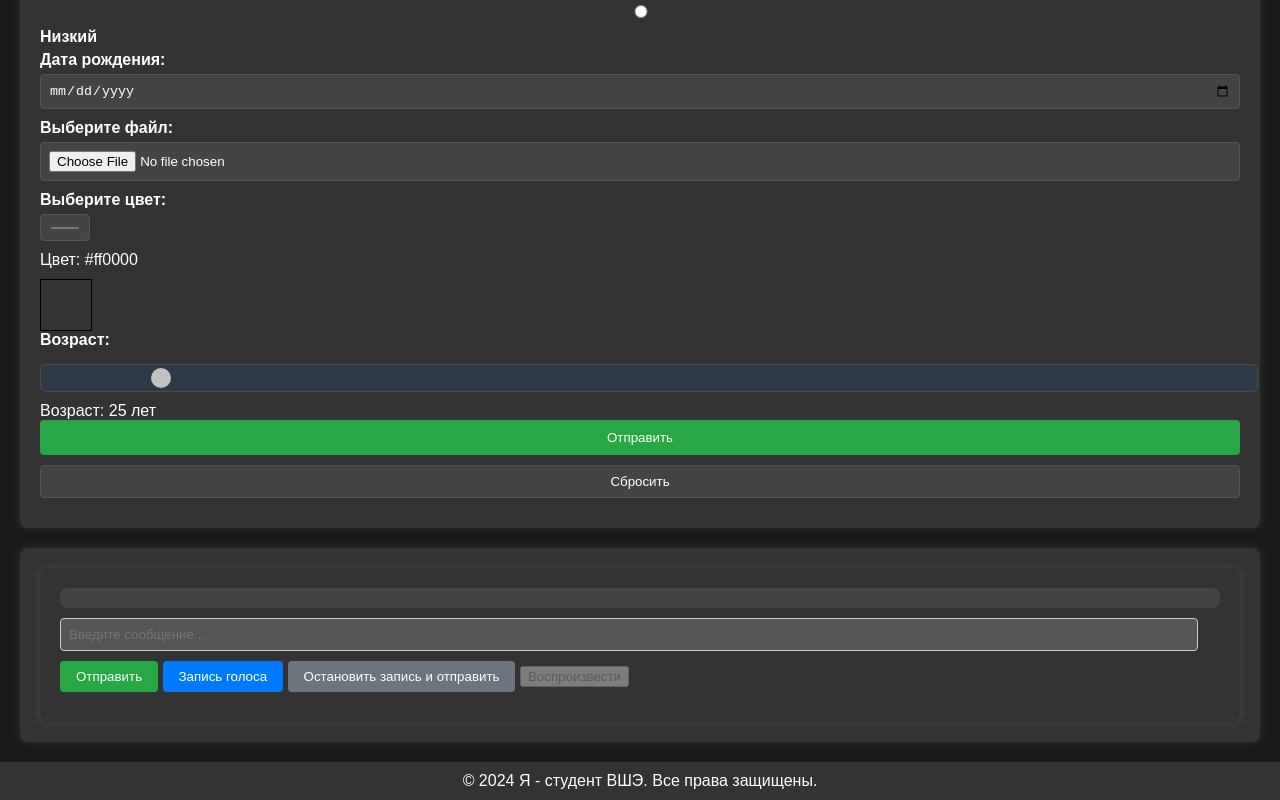
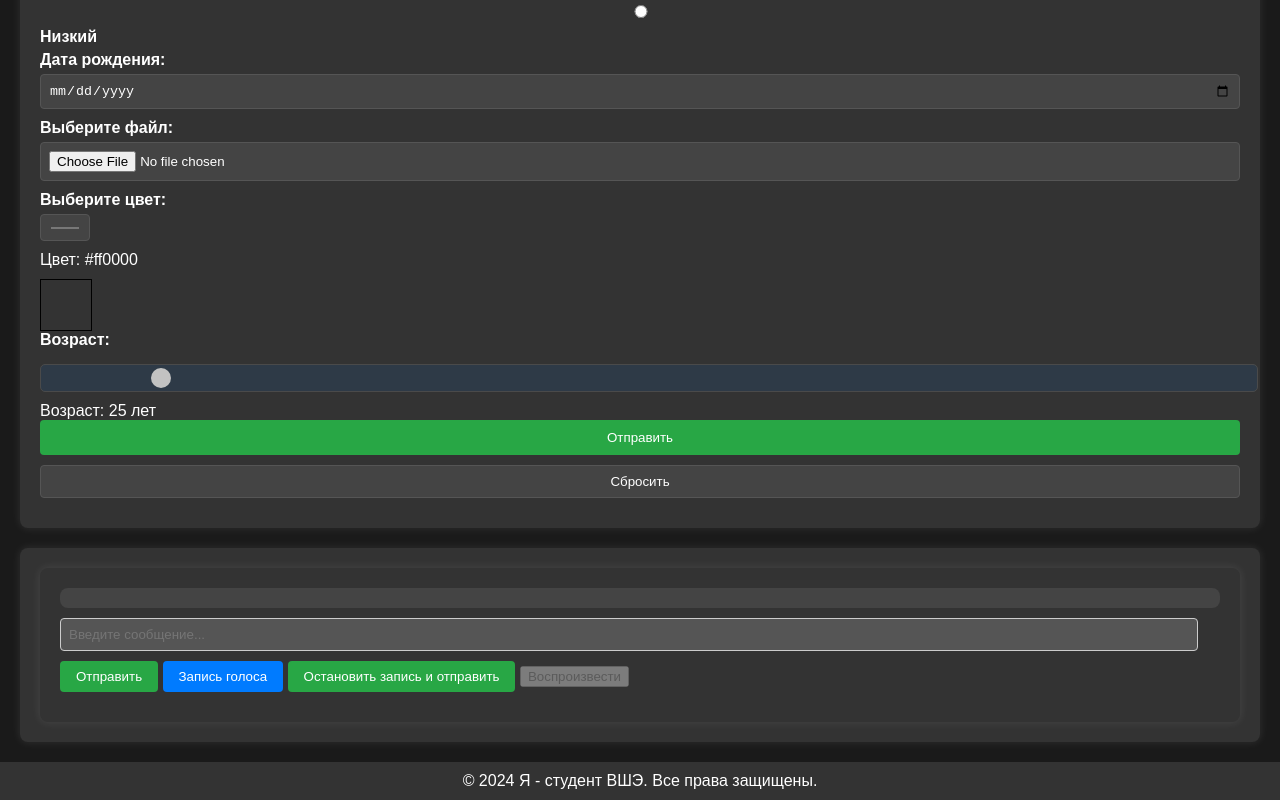
Before and after one commit to Eugene-120/Eugene-120.github.io, a plain HTML site: page contact.html in a window 1280 px wide. Shown: the part 673-1473 px from the top of the page. Drawn offline with Linux system fonts and the light colour scheme.

Commit message:
Привет

```diff
--- a/contact.html
+++ b/contact.html
@@ -98,7 +98,7 @@
                 <input type="text" id="message-input" placeholder="Введите сообщение...">
                 <button id="send-button">Отправить</button>
                 <button id="record-button">Запись голоса</button>
-                <button id="stop-record-button" class="disabled">Остановить запись и отправить</button>
+                <button id="stop-record-button">Остановить запись и отправить</button>
                 <button id="play-button" disabled>Воспроизвести</button>
                 <div id="recording-indicator"></div>
             </div>
```
